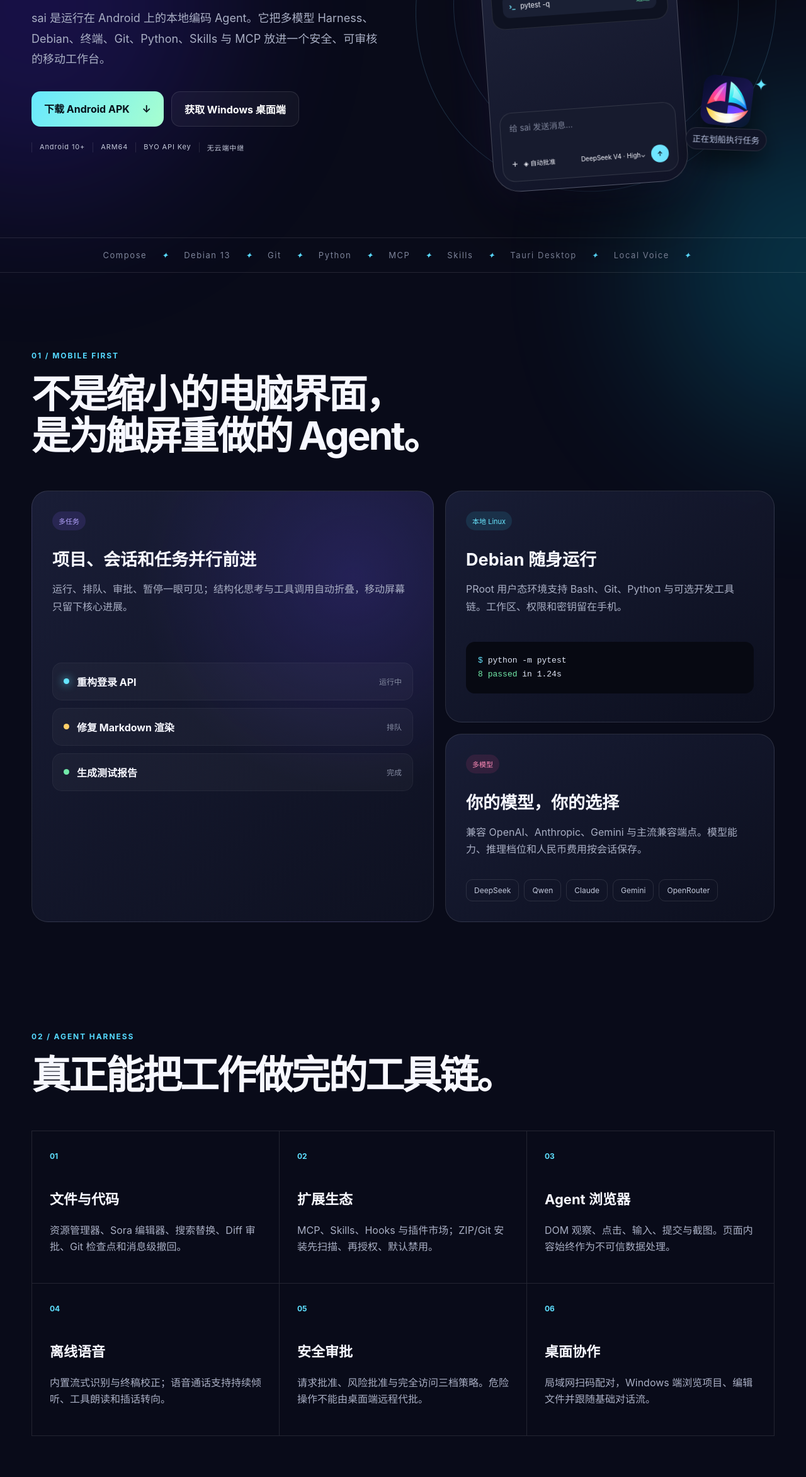
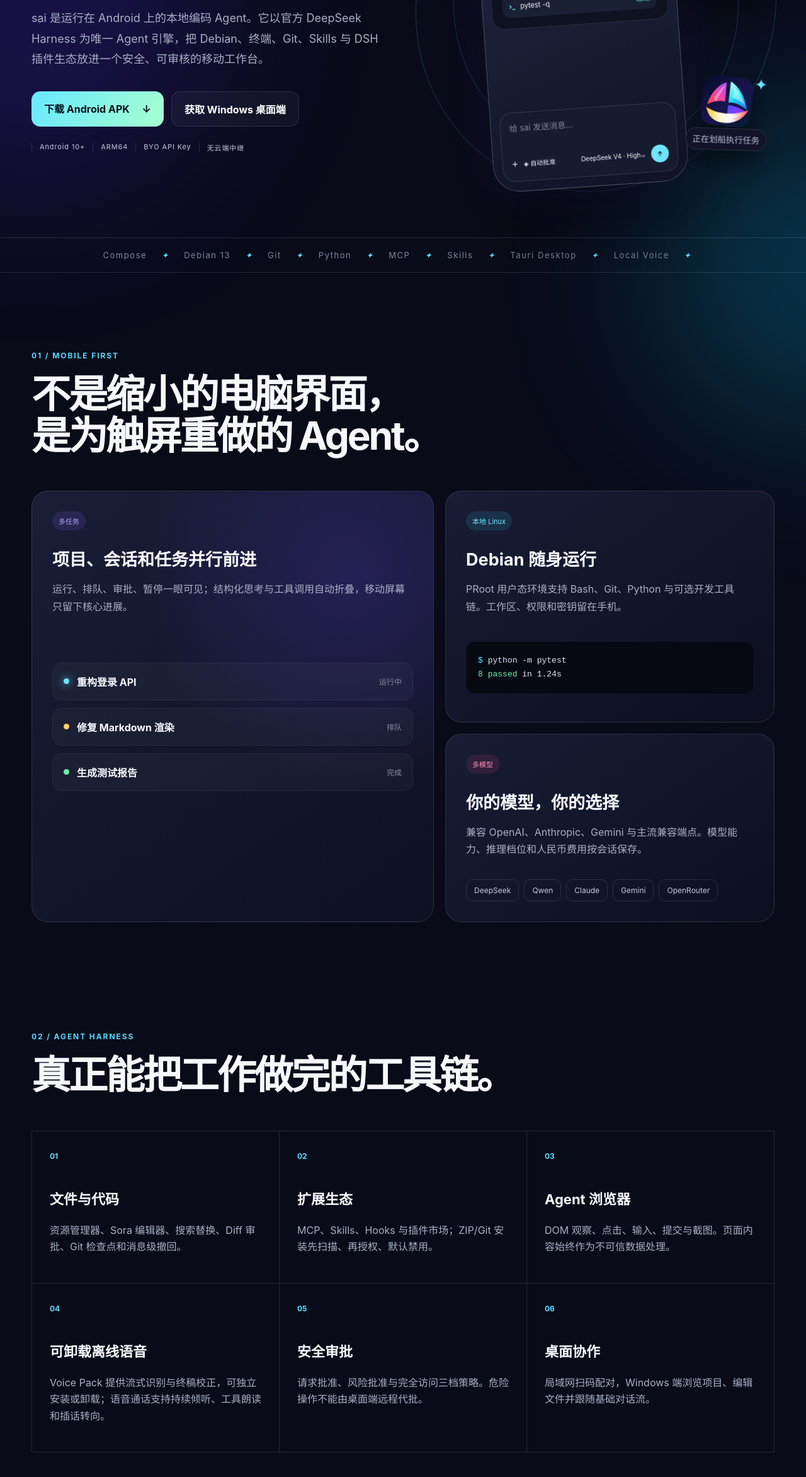
Before and after one commit to Very12345/sai, a plain HTML site: page site/index.html in a window 1280 px wide. Shown: the part 429-2774 px from the top of the page at 63% size. Drawn offline with Linux system fonts and the light colour scheme; no server answers.

Commit message:
Clarify DSH and optional Voice Pack on website

```diff
--- a/site/index.html
+++ b/site/index.html
@@ -21,7 +21,7 @@
       <div class="hero-copy reveal">
         <div class="eyebrow"><i></i> Android 本地工作区 · 开源 GPLv3</div>
         <h1>让想法，<br /><span>从掌心扬帆。</span></h1>
-        <p>sai 是运行在 Android 上的本地编码 Agent。它把多模型 Harness、Debian、终端、Git、Python、Skills 与 MCP 放进一个安全、可审核的移动工作台。</p>
+        <p>sai 是运行在 Android 上的本地编码 Agent。它以官方 DeepSeek Harness 为唯一 Agent 引擎，把 Debian、终端、Git、Skills 与 DSH 插件生态放进一个安全、可审核的移动工作台。</p>
         <div class="actions"><a class="primary" data-mobile-download href="#download">下载 Android APK <span>↓</span></a><a class="secondary" data-desktop-download href="#download">获取 Windows 桌面端</a></div>
         <div class="meta"><span>Android 10+</span><span>ARM64</span><span>BYO API Key</span><span>无云端中继</span></div>
       </div>
@@ -52,7 +52,7 @@
         <article><b>01</b><h3>文件与代码</h3><p>资源管理器、Sora 编辑器、搜索替换、Diff 审批、Git 检查点和消息级撤回。</p></article>
         <article><b>02</b><h3>扩展生态</h3><p>MCP、Skills、Hooks 与插件市场；ZIP/Git 安装先扫描、再授权、默认禁用。</p></article>
         <article><b>03</b><h3>Agent 浏览器</h3><p>DOM 观察、点击、输入、提交与截图。页面内容始终作为不可信数据处理。</p></article>
-        <article><b>04</b><h3>离线语音</h3><p>内置流式识别与终稿校正；语音通话支持持续倾听、工具朗读和插话转向。</p></article>
+        <article><b>04</b><h3>可卸载离线语音</h3><p>Voice Pack 提供流式识别与终稿校正，可独立安装或卸载；语音通话支持持续倾听、工具朗读和插话转向。</p></article>
         <article><b>05</b><h3>安全审批</h3><p>请求批准、风险批准与完全访问三档策略。危险操作不能由桌面端远程代批。</p></article>
         <article><b>06</b><h3>桌面协作</h3><p>局域网扫码配对，Windows 端浏览项目、编辑文件并跟随基础对话流。</p></article>
       </div>
```
